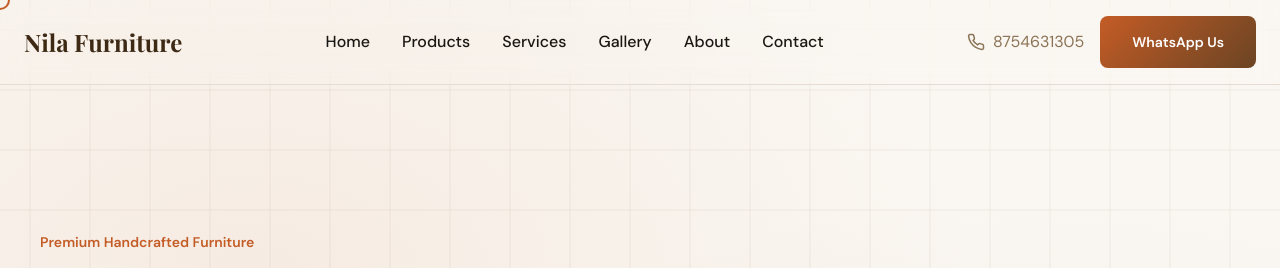
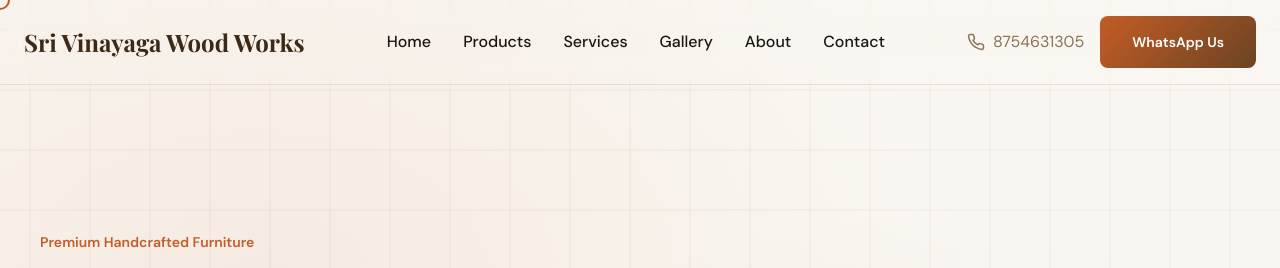
Before and after one commit to Vigneshvic200/vinayaga-wood-works, a website: page index.html in a window 1280 px wide. Shown: the top 268 px of the page. Drawn offline with nearby package versions, Linux system fonts and the light colour scheme.

Commit message:
Add files via upload

```diff
--- a/index.html
+++ b/index.html
@@ -3,7 +3,7 @@
 <head>
     <meta charset="UTF-8">
     <meta name="viewport" content="width=device-width, initial-scale=1.0">
-    <title>Nila Furniture - Premium Handcrafted Furniture</title>
+    <title>Sri Vinayaga Wood Works - Premium Handcrafted Furniture</title>
     <script src="https://cdn.tailwindcss.com"></script>
     <link rel="preconnect" href="https://fonts.googleapis.com">
     <link rel="preconnect" href="https://fonts.gstatic.com" crossorigin>
@@ -546,7 +546,7 @@
     <nav class="mobile-menu" id="mobileMenu">
         <div class="p-8">
             <div class="flex justify-between items-center mb-12">
-                <span class="font-display text-2xl font-bold text-[var(--wood-dark)]">Nila Furniture</span>
+                <span class="font-display text-2xl font-bold text-[var(--wood-dark)]">Sri Vinayaga Wood Works</span>
                 <button id="closeMenu" class="p-2" aria-label="Close menu">
                     <svg width="24" height="24" viewBox="0 0 24 24" fill="none" stroke="currentColor" stroke-width="2">
                         <path d="M18 6L6 18M6 6l12 12"/>
@@ -574,7 +574,7 @@
         <div class="max-w-7xl mx-auto px-6 py-4">
             <div class="flex items-center justify-between">
                 <a href="#" class="font-display text-2xl font-bold text-[var(--wood-dark)]">
-                    Nila Furniture
+                    Sri Vinayaga Wood Works
                 </a>
 
                 <!-- Desktop Nav -->
@@ -1010,7 +1010,7 @@
                         Crafting Furniture with Love Since 2009
                     </h2>
                     <p class="text-lg text-[var(--muted)] mb-6 animate-on-scroll delay-2">
-                        At Nila Furniture, we believe every home deserves furniture that tells a story.
+                        At Sri Vinayaga Wood Works, we believe every home deserves furniture that tells a story.
                         For over 15 years, we've been crafting premium furniture pieces that combine
                         traditional craftsmanship with modern design sensibilities.
                     </p>
@@ -1180,7 +1180,7 @@
         <div class="max-w-7xl mx-auto px-6">
             <div class="grid md:grid-cols-4 gap-12 mb-12">
                 <div class="md:col-span-2">
-                    <h3 class="font-display text-3xl font-bold mb-4">Nila Furniture</h3>
+                    <h3 class="font-display text-3xl font-bold mb-4">Sri Vinayaga Wood Works</h3>
                     <p class="text-white/70 mb-6 max-w-md">
                         Premium handcrafted furniture for modern homes. Quality craftsmanship meets timeless design.
                     </p>
@@ -1227,7 +1227,7 @@
 
             <div class="pt-8 border-t border-white/10 flex flex-col md:flex-row justify-between items-center gap-4">
                 <p class="text-white/50 text-sm">
-                    2024 Nila Furniture. All rights reserved.
+                    2024 Sri Vinayaga Wood Works. All rights reserved.
                 </p>
                 <a href="https://wa.me/918754631305" target="_blank" class="text-sm text-white/70 hover:text-white transition-colors flex items-center gap-2">
                     <svg width="16" height="16" viewBox="0 0 24 24" fill="currentColor">
```
